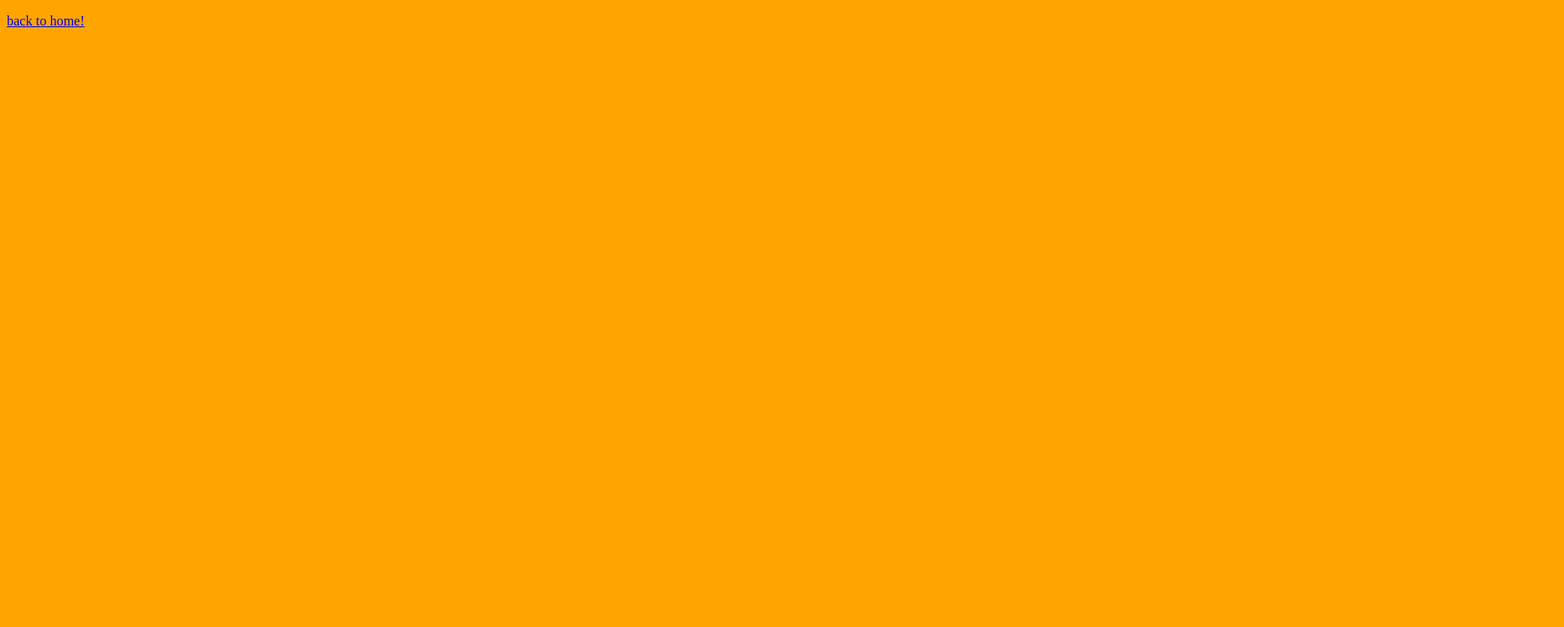
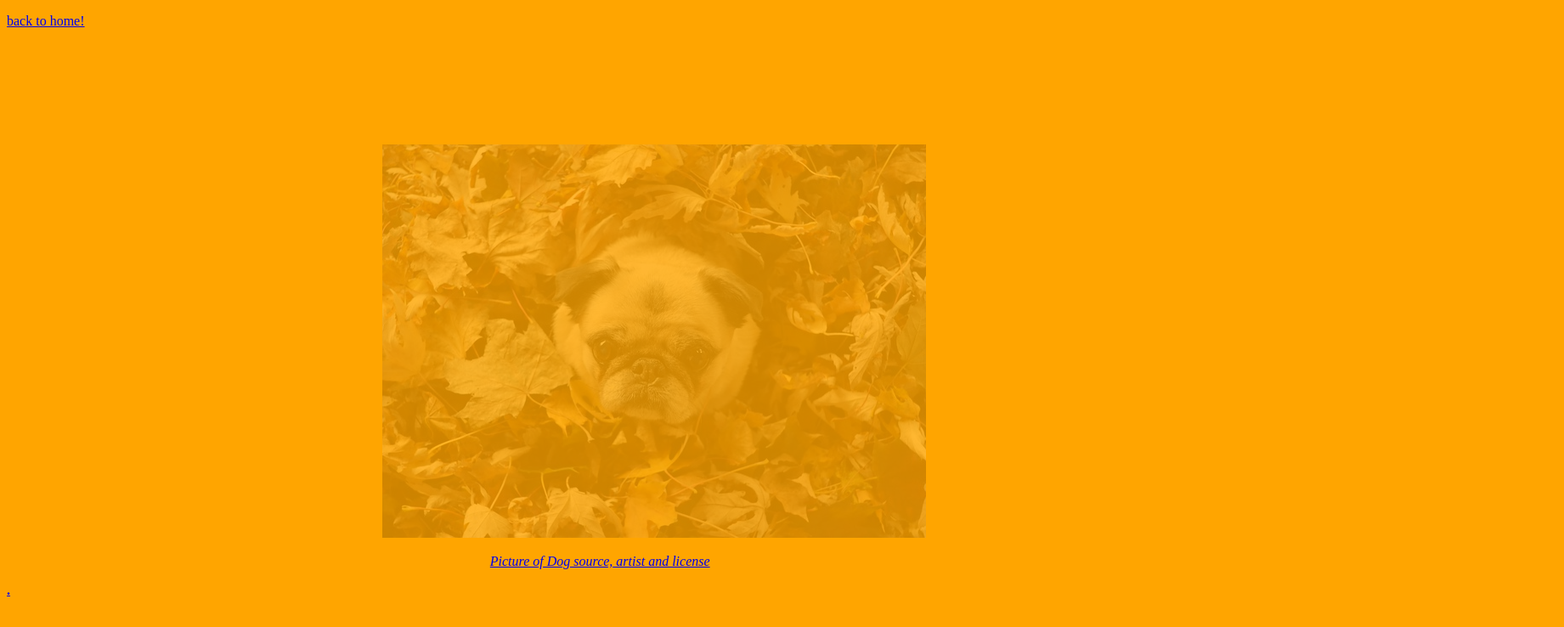
Before and after one commit to NikCrmr/personal-website-v2, a plain HTML site: page fall.html in a window 1280 px wide. Shown: the whole page at 85% size, 1841 px wide, since content can reach past the window. Drawn offline with Linux system fonts and the light colour scheme.

Commit message:
some update + link earth + secret Commit! :)

```diff
--- a/earth/earth.css
+++ b/earth/earth.css
@@ -45,3 +45,9 @@
     border-radius: 50%;
     background: radial-gradient(#ff00cc 50%, #5d00ff 100%);
 }
+
+.tochka{
+    text-decoration: none;
+    font-size: 23px;
+    word-spacing: 5px;
+}
--- a/fall.html
+++ b/fall.html
@@ -5,9 +5,40 @@
     <meta name="viewport" content="width=device-width, initial-scale=1.0">
     <title>Document</title>
     <style>body{
-        background-color: orange;}</style>
+        background-color: orange;}
+        .picdescription{
+            position: relative;
+            text-decoration: none;
+            font-style: italic;
+            bottom: 50%;
+            left:45%;
+            margin-top: 15px;
+
+        }
+        .dog-leaves{
+            position: relative;
+            left: 35%;
+            top: 50%;
+            margin-top: 120px;
+            margin-right: 50px;
+            margin-right: 50px;
+            opacity: 20%;
+        }
+
+        .dog-leaves:hover{
+            opacity: 100%;
+        }
+        .secretdot{
+            text-decoration: none;
+            color:orange;
+            font-weight: 900;
+        }
+        </style>
 </head>
 <body>
     <p><a href="index.html">back to home!</a></p>
+    <img src="img/dog-leaves.jpg" alt="dog in autmn leaves" class="dog-leaves">
+<p class="picdescription"><a href="https://p-hold.com/c/37975959621"><span>Picture of Dog source, artist and license</span></a></p>
+<div class="secretdot"><a href="secret.html">.</a></div>
 </body>
 </html>
```
Also changed, not shown: earth/earth.html (+1 -0 lines), secret.html (added, +21 -0 lines), spring.html (+2 -0 lines), img/dog-leaves.jpg (added).
